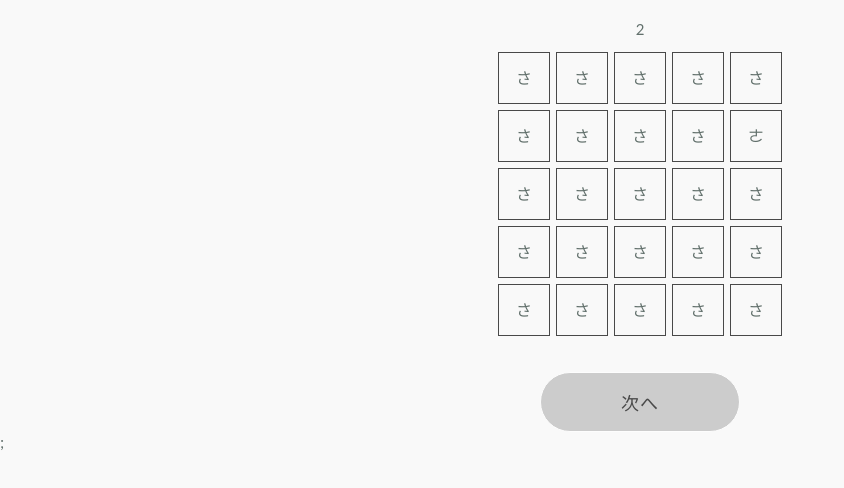
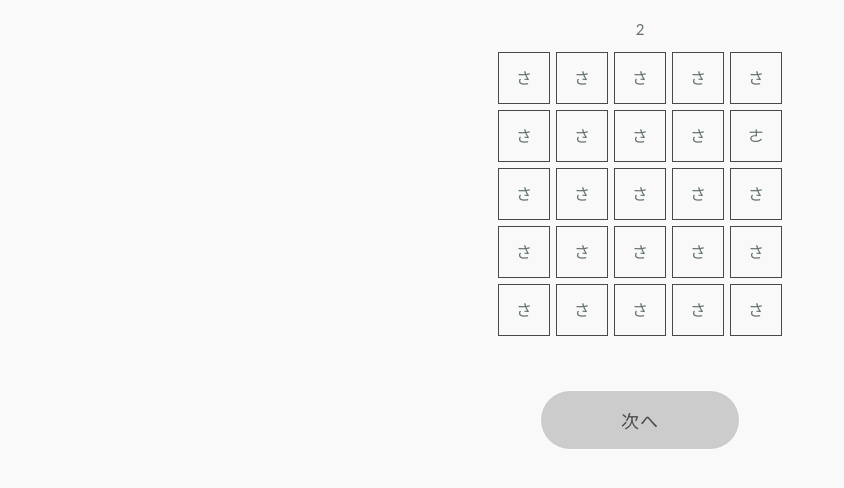
Before and after one commit to Kaname87/bopomofo-app, a React (Create React App) app: page / in a window 1280 px wide. Both pictures are taken after a click on the button "Start". Shown: the top 488 px of the page, without its empty margins (0-844 px from the left). Built offline with nearby package versions, Linux system fonts and the light colour scheme.

Commit message:
fixed size

```diff
--- a/src/components/FindGame/OnGoingPage.tsx
+++ b/src/components/FindGame/OnGoingPage.tsx
@@ -82,12 +82,14 @@ const OnGoingPage = () => {
   const message = !isGameEnded ? "" : isGameOvered ? "残念！" : "お見事！";
 
   return targetIsReady ? (
-    <div className={styles.gameContainer}>
-      <Header isGameEnded={isGameEnded} />
-      {/* // "ㄜ" "ㄘ" "ㄝ" */}
-      {/* {console.log(target)} */}
-      <Board target={target} />
-      <div className={styles.message}>{message}</div>
+    <div className={styles.gameInnerWrapper}>
+      <div className={styles.gameMainArea}>
+        <Header isGameEnded={isGameEnded} />
+        {/* // "ㄜ" "ㄘ" "ㄝ" */}
+        {/* {console.log(target)} */}
+        <Board target={target} />
+        <div className={styles.message}>{message}</div>
+      </div>
       <div className={styles.buttonWrapper}>
         {isGameEnded ? (
           <button className={styles.button} onClick={() => reStart()}>
--- a/src/components/FindGame/StartPage.tsx
+++ b/src/components/FindGame/StartPage.tsx
@@ -7,7 +7,8 @@ import { GAME_STATUS_ONGOING } from "../../constants";
 const StartPage = () => {
   const { setGameStatus } = useContext(FindGameContext);
   return (
-    <div className={styles.quizContainer}>
+    <div className={styles.gameInnerWrapper}>
+      <div className={styles.gameMainArea}>
         <div className={styles.titleWrapper}>
           <div className={styles.title}>
             注音
@@ -20,6 +21,7 @@ const StartPage = () => {
             注音符号（ㄜ、ㄘ、ㄝ）
             <br />
             を見つけてください
+          </div>
         </div>
       </div>
       <div className={styles.buttonContainer}>
--- a/src/components/Main2.module.scss
+++ b/src/components/Main2.module.scss
@@ -67,9 +67,9 @@ body {
   font-family: "Lato", Arial, sans-serif;
 }
 
-.wrapper {
+.gameWrapper {
   display: flex;
-  height: 100%;
+  height: 450px;
 
   max-width: 100%;
   width: 100%;
@@ -84,7 +84,7 @@ body {
   // padding: 5px;
 }
 
-.quizContainer {
+.gameInnerWrapper {
   // padding: 5px;
   width: 100%;
   flex-wrap: nowrap;
@@ -95,44 +95,12 @@ body {
 
 .buttonContainer {
   margin-top: 10px;
-  // // padding: 5px;
-  // width: 100%;
-  // flex-wrap: nowrap;
-  // flex-direction: row;
-  // display: flex;
-  // justify-content: center;
 }
 .startButton {
   @include button;
 }
 .button {
   @include button;
-  // margin: 0 20px;
-  // width: 100px;
-  // height: 50px;
-  // // background: #494949;
-  // // background: #f2e863;
-  // // border-radius: 50%;
-  // // flex-wrap: nowrap;
-  // flex-direction: row;
-  // display: flex;
-  // justify-content: center;
-}
-
-// .submitAnswerButton {
-//   background: #f2e863;
-//   border-radius: 30%;
-//   width: 50px;
-//   // background: #EAF2E3
-// }
-
-.question {
-  font-size: 10em;
-  height: 200px;
-  padding: 1px;
-  color: #494949;
-  //   border: solid;
-  align-items: center;
 }
 
 .flexCol {
@@ -174,29 +142,9 @@ body {
   background: $correct-color;
 }
 
-.answerContainer {
-  padding: 0;
-  cursor: pointer;
-  flex-direction: column;
+.gameMainArea {
+  height: 380px;
 }
-
-.answerUl {
-  margin: 0;
-  padding: 0;
-}
-
-.resultList {
-  list-style-type: none;
-  // border-radius: 20px;
-  border: solid;
-  // border-width: 2px;
-  font-size: 1em;
-  mask-size: cover;
-
-  text-align: left;
-  width: 250px;
-}
-
 .titleWrapper {
   padding-top: 90px;
 }
@@ -406,6 +354,7 @@ table td {
 
 .gameHeader {
   margin: 10px 0;
+  padding-top: 10px;
   display: flex;
   justify-content: space-around;
   width: 300px;
@@ -428,6 +377,7 @@ table td {
 }
 
 .message {
+  padding-top: 10px;
   height: 20px;
   // display: / flex;
   // align-items: center;
--- a/src/components/Main2.tsx
+++ b/src/components/Main2.tsx
@@ -1,5 +1,5 @@
 import React, { useState } from "react";
-import styles from "./Main.module.scss";
+import styles from "./Main2.module.scss";
 
 import StartPage from "./FindGame/StartPage";
 import OnGoingPage from "./FindGame/OnGoingPage";
@@ -26,8 +26,6 @@ const Main2 = () => {
     setQuizCount,
     gameStatus,
     setGameStatus,
-    // selected,
-    // setSelected,
     selectedCell,
     setSelectedCell
   };
@@ -37,7 +35,7 @@ const Main2 = () => {
 
   return (
     <FindGameContext.Provider value={findGameContext}>
-      <div className={styles.wrapper}>{mainPage}</div>;
+      <div className={styles.gameWrapper}>{mainPage}</div>
     </FindGameContext.Provider>
   );
 };
```
Lines whose indentation alone changed are shown as unchanged.
